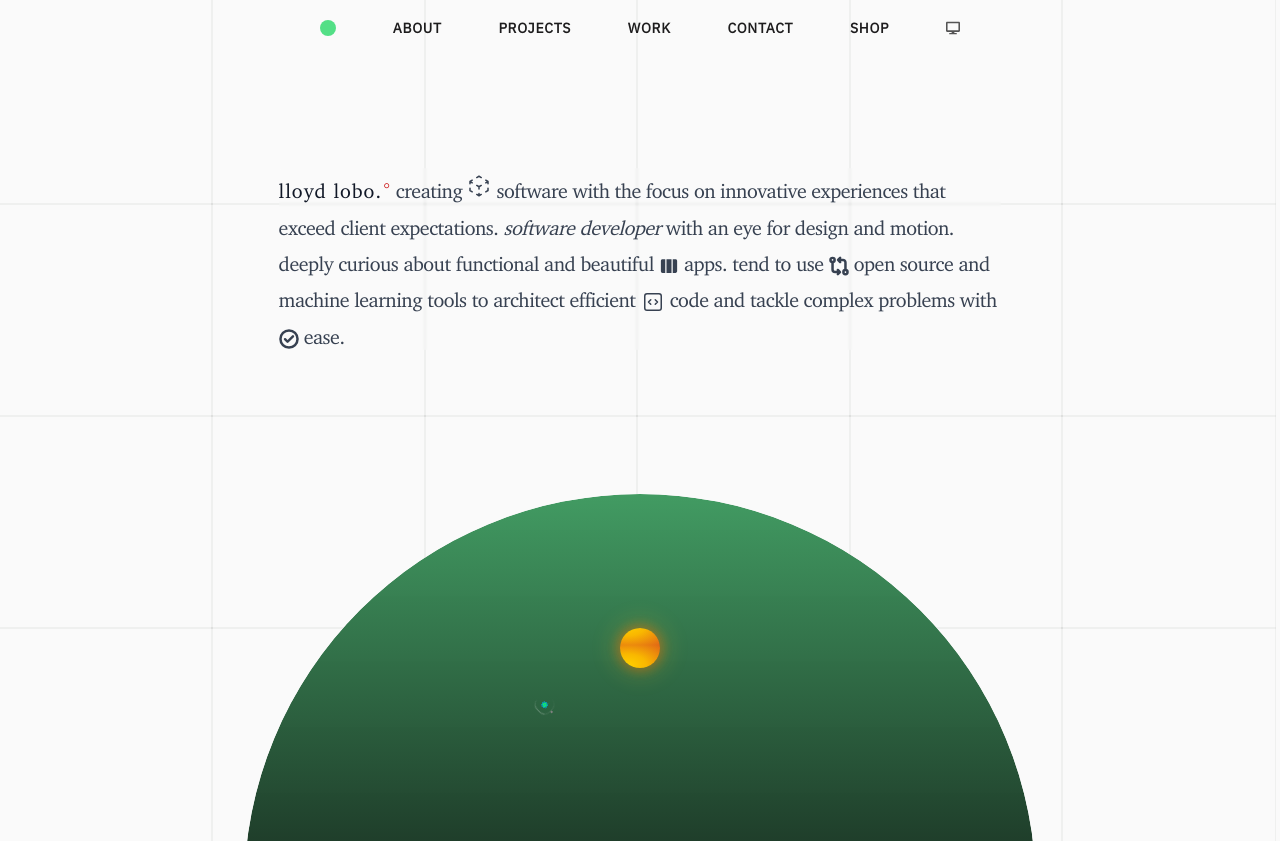
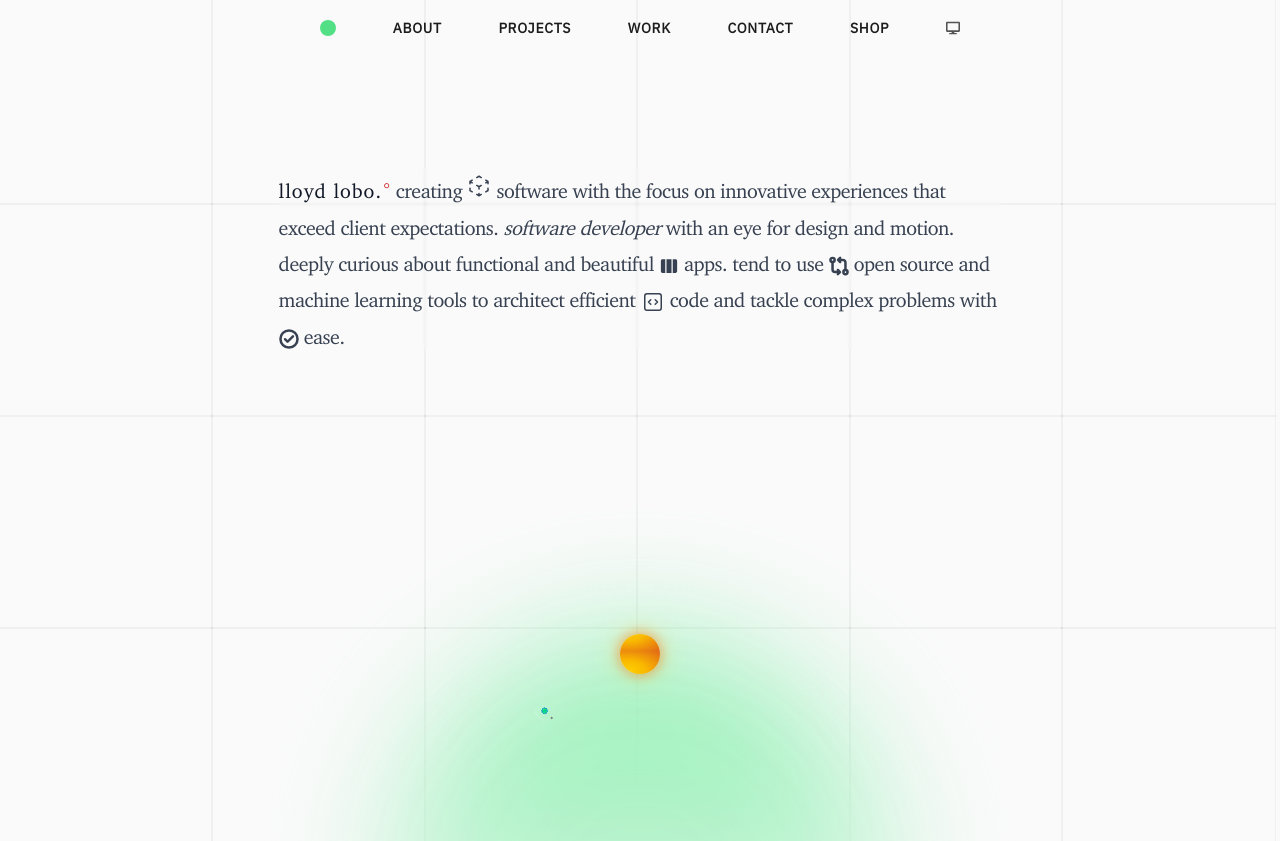
Before and after one commit to lloydlobo/lloydlobo.com, a Next.js app: page / in a window 1280 px wide. Built offline with nearby package versions, Linux system fonts and the light colour scheme.

Commit message:
style: remove body style of solar

```diff
--- a/components/effects/SolarSystem.module.css
+++ b/components/effects/SolarSystem.module.css
@@ -128,7 +128,7 @@ div.solar {
   top: 50%;
   left: 50%;
   position: relative;
-  /* z-index: 999; */
+  z-index: 999;
 }
 .solar::after {
   content: "";
--- a/components/effects/SolarSystem.tsx
+++ b/components/effects/SolarSystem.tsx
@@ -5,9 +5,25 @@ import React, { ReactNode, useEffect, useRef, useState } from "react";
 // Code modified and utilized from: https://codepen.io/kowlor/pen/ZYYQoy?editors=0100
 export const SolarSystem = (props: {}) => {
 	return (
+		<>
+			<>
+				<style jsx>
+					{`
+          html,
+          body,
+          main,
+          article {
+            overflow: hidden !important;
+          }
+        `}
+				</style>
 				<div
-			className={`${styles.body} disabled:top-16 absolute top-0 bottom-0 left-0 right-0 bg-gradient-to-t backdrop-blur-xl from-black/95 saturate-100 brightness-100 dark:brightness-100 h-full to-green-400/90 dark:from-black/90 dark:to-green-400/50
-			`}
+					className="absolute aspect-square h-[500px] bg-gradient-to-t from-gray1 to-green-300 dark:from-on-primary dark:to-green-400 left-1/2 top-1/2 -translate-x-1/2 -translate-y-1/2 rounded-[50%] blur-3xl dark:brightness-[25%]  dark:mix-blend-screen disabled:mix-blend-multiply opacity-95 -z-[9999999]"
+				></div>
+			</>
+			<div
+				// className={` ${styles.body} disabled:top-16 absolute top-0 bottom-0 left-0 right-0 bg-gradient-to-t backdrop-blur-xl from-black/95 saturate-100 brightness-100 dark:brightness-100 h-full to-green-400/90 dark:from-black/90 dark:to-green-400/50 `}
+				className="relative top-40 inset-0 mx-auto"
 			>
 				<div data-id="solar-system" className={`${styles.solar}`}>
 					<div className={`${styles.sun}`} />
@@ -22,6 +38,7 @@ export const SolarSystem = (props: {}) => {
 					<div className={styles.asteroid_belt} />
 				</div>
 			</div>
+		</>
 	);
 };
 
--- a/pages/index.tsx
+++ b/pages/index.tsx
@@ -3,6 +3,7 @@ import React, { ReactNode, useEffect, useRef, useState } from "react";
 import { Section } from "@/components/Section";
 import Layout from "@/components/Layout";
 import { SolarSystem } from "@/components/effects/SolarSystem";
+import { MouseBlob } from "@/components/effects/MouseBlob";
 
 export function ClockNav() {
 	const [currentTime, setCurrentTime] = useState(null);
```
Lines whose indentation alone changed are shown as unchanged.
